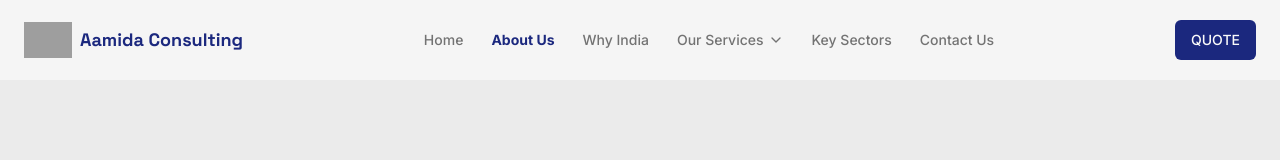
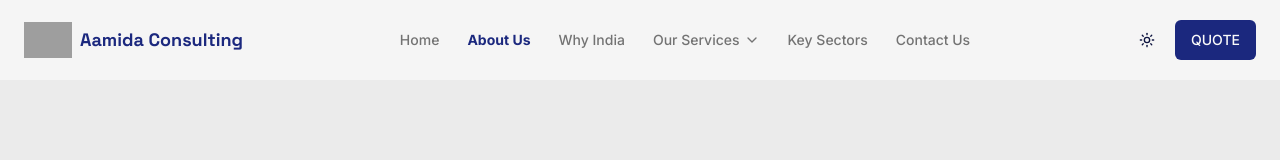
Before and after one commit to xynet7/Aamida-Consulting, a Next.js app: page /about in a window 1280 px wide. Shown: the top 160 px of the page. Built offline with nearby package versions, Linux system fonts and the light colour scheme; grey boxes are pictures that could not be loaded.

Commit message:
OK DO IT

```diff
--- a/package.json
+++ b/package.json
@@ -45,6 +45,7 @@
     "genkit": "^1.20.0",
     "lucide-react": "^0.475.0",
     "next": "15.3.3",
+    "next-themes": "^0.3.0",
     "patch-package": "^8.0.0",
     "react": "^18.3.1",
     "react-day-picker": "^8.10.1",
--- a/src/app/layout.tsx
+++ b/src/app/layout.tsx
@@ -4,6 +4,7 @@ import "./globals.css";
 import { Header } from "@/components/layout/header";
 import { Footer } from "@/components/layout/footer";
 import { Toaster } from "@/components/ui/toaster";
+import { ThemeProvider } from "@/components/theme-provider";
 
 export const metadata: Metadata = {
   title: "Aamida Consulting | Expert Business Solutions",
@@ -17,7 +18,7 @@ export default function RootLayout({
   children: React.ReactNode;
 }>) {
   return (
-    <html lang="en" className="scroll-smooth">
+    <html lang="en" className="scroll-smooth" suppressHydrationWarning>
       <head>
         <link rel="preconnect" href="https://fonts.googleapis.com" />
         <link rel="preconnect" href="https://fonts.gstatic.com" crossOrigin="anonymous" />
@@ -31,10 +32,17 @@ export default function RootLayout({
           "min-h-screen bg-background font-body antialiased",
         )}
       >
-        <Header />
-        <main className="flex-1">{children}</main>
-        <Footer />
-        <Toaster />
+        <ThemeProvider
+          attribute="class"
+          defaultTheme="system"
+          enableSystem
+          disableTransitionOnChange
+        >
+          <Header />
+          <main className="flex-1">{children}</main>
+          <Footer />
+          <Toaster />
+        </ThemeProvider>
       </body>
     </html>
   );
--- a/src/components/layout/header.tsx
+++ b/src/components/layout/header.tsx
@@ -22,6 +22,7 @@ import {
 import { Logo } from "@/components/logo";
 import { navItems } from "@/lib/data";
 import { cn } from "@/lib/utils";
+import { ThemeToggle } from "@/components/theme-toggle";
 
 export function Header() {
   const [isScrolled, setIsScrolled] = useState(false);
@@ -62,11 +63,9 @@ export function Header() {
                   setOpenDropdown(isOpen ? item.title : null)
                 }
               >
-                <DropdownMenuTrigger
-                  asChild
-                  onMouseEnter={() => setOpenDropdown(item.title)}
-                >
+                <DropdownMenuTrigger asChild>
                   <div
+                    onMouseEnter={() => setOpenDropdown(item.title)}
                     onMouseLeave={() => setOpenDropdown(null)}
                     className="relative"
                   >
@@ -74,7 +73,7 @@ export function Header() {
                       href={item.href}
                       className={cn(
                         "flex items-center gap-1 rounded-md px-3 py-2 text-sm font-medium transition-colors",
-                        pathname === item.href
+                        pathname.startsWith(item.href)
                           ? "text-primary font-bold"
                           : "text-muted-foreground hover:text-primary",
                         openDropdown === item.title && "text-primary"
@@ -120,6 +119,7 @@ export function Header() {
         </nav>
 
         <div className="flex items-center gap-2">
+          <ThemeToggle />
           <Button asChild>
             <Link href="/contact">QUOTE</Link>
           </Button>
--- /dev/null
+++ b/src/components/theme-provider.tsx
@@ -0,0 +1,9 @@
+"use client"
+
+import * as React from "react"
+import { ThemeProvider as NextThemesProvider } from "next-themes"
+import { type ThemeProviderProps } from "next-themes/dist/types"
+
+export function ThemeProvider({ children, ...props }: ThemeProviderProps) {
+  return <NextThemesProvider {...props}>{children}</NextThemesProvider>
+}
--- /dev/null
+++ b/src/components/theme-toggle.tsx
@@ -0,0 +1,23 @@
+"use client"
+
+import * as React from "react"
+import { Moon, Sun } from "lucide-react"
+import { useTheme } from "next-themes"
+
+import { Button } from "@/components/ui/button"
+
+export function ThemeToggle() {
+  const { theme, setTheme } = useTheme()
+
+  return (
+    <Button
+      variant="ghost"
+      size="icon"
+      onClick={() => setTheme(theme === "light" ? "dark" : "light")}
+    >
+      <Sun className="h-[1.2rem] w-[1.2rem] rotate-0 scale-100 transition-all dark:-rotate-90 dark:scale-0" />
+      <Moon className="absolute h-[1.2rem] w-[1.2rem] rotate-90 scale-0 transition-all dark:rotate-0 dark:scale-100" />
+      <span className="sr-only">Toggle theme</span>
+    </Button>
+  )
+}
```
Also changed, not shown: 1 other file (tests, documents, lock files or other folders).
